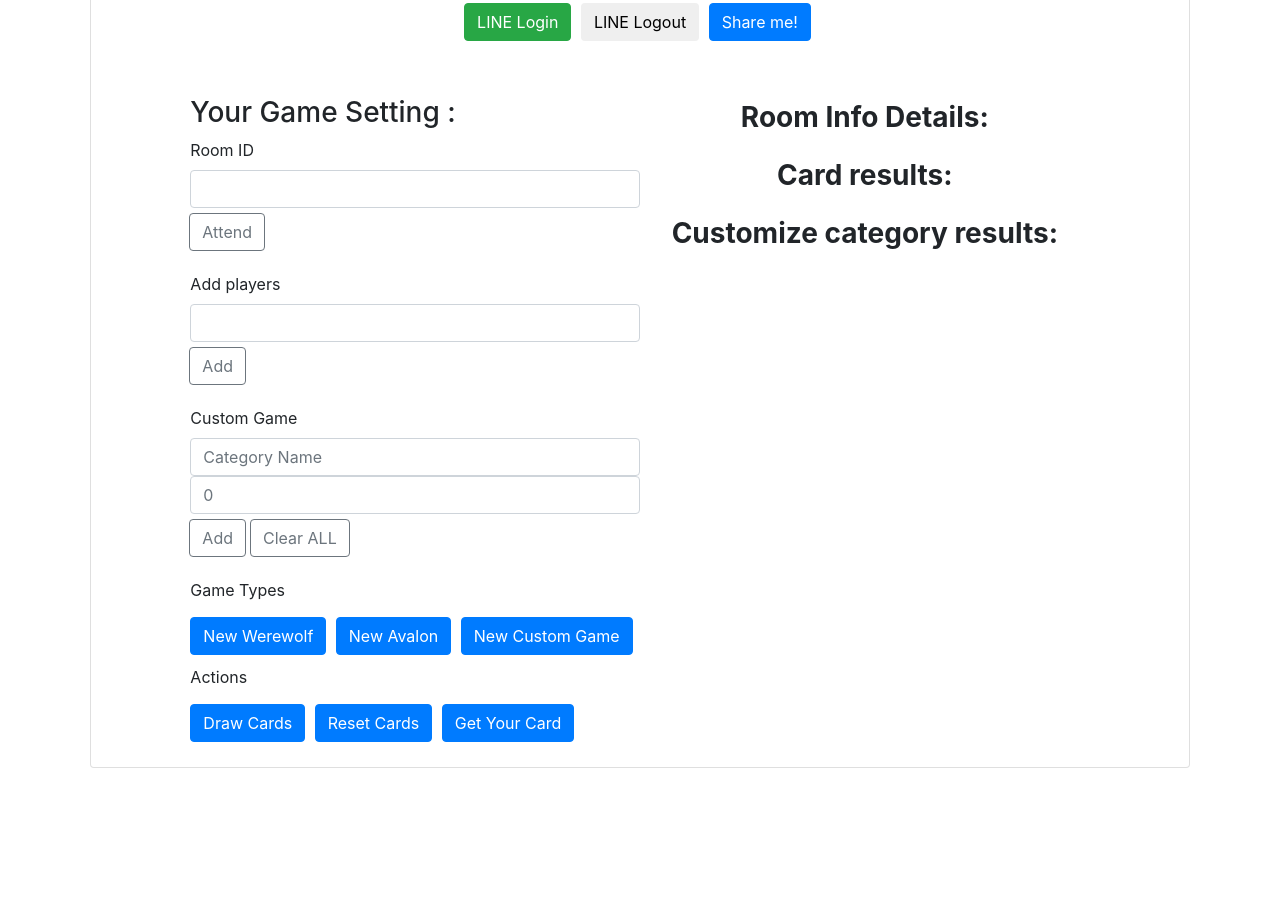
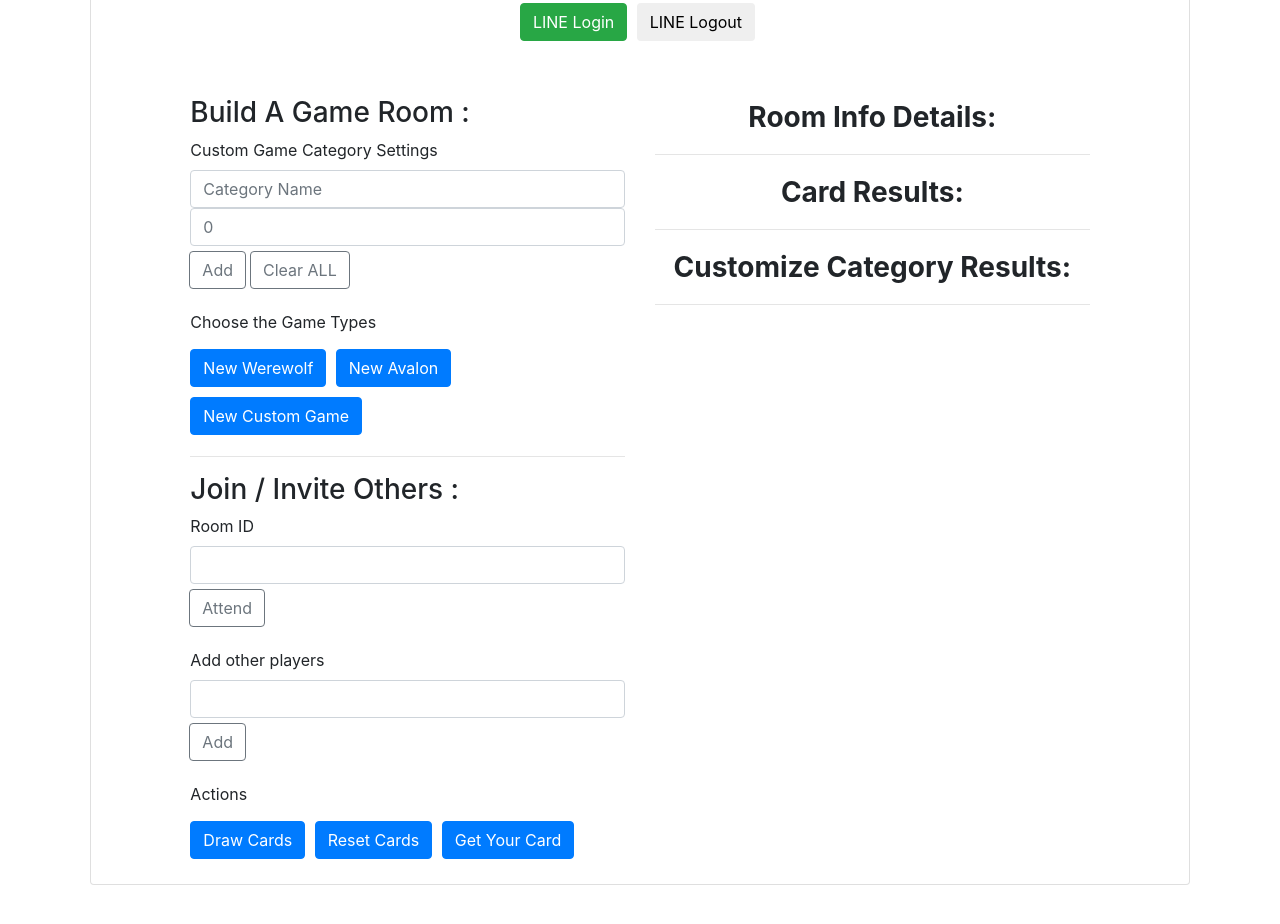
Before and after one commit to a3102a123/Line_card_game, a website: page public/index.html in a window 1280 px wide. Shown: the part 762-1686 px from the top of the page. Before the commit the page ends 1574 px from the top, so only its background shows below. Drawn offline with nearby package versions, Linux system fonts and the light colour scheme; no server answers.

Commit message:
Modify the css

```diff
--- a/public/index.html
+++ b/public/index.html
@@ -33,14 +33,14 @@
                                 <div class="loginBlock">
                                     <button id="liffLoginButton" class="btn btn-success">LINE Login</button>
                                     <button id="liffLogoutButton" class="btn">LINE Logout</button>
-                                    <button id="shareMeTargetPicker" class="btn btn-primary">Share me!</button>
+                                    <!-- <button id="shareMeTargetPicker" class="btn btn-primary">Share me!</button> -->
                                 </div>
 
                                 <div class="tool infoBlock">
                                     <div class="leftBlock">
-                                        <h3>Your Game Setting : </h3>
+                                        <h3>Build A Game Room : </h3>
                                         <form role="form">
-                                            <div class="form-group">
+                                            <!-- <div class="form-group">
                                                 <label>Room ID</label>
                                                 <input id="RoomId" type="text" class="form-control">
                                                 <div class="input-group-append">
@@ -53,9 +53,9 @@
                                                 <div class="input-group-append">
                                                     <button id="AddBtn" class="btn btn-outline-secondary" type="button">Add</button>
                                                 </div>
-                                            </div>
+                                            </div> -->
                                             <div class="form-group">
-                                                <label>Custom Game</label>
+                                                <label>Custom Game Category Settings</label>
                                                 <input id="CustomCategory" type="text" class="form-control" placeholder="Category Name">
                                                 <input id="customCategoryNum" type="number" class="form-control" placeholder="0">
                                                 <div class="input-group-append">
@@ -63,10 +63,27 @@
                                                     <button id="ClearCategoryBtn" class="btn btn-outline-secondary" type="button">Clear ALL</button>
                                                 </div>
                                             </div>
-                                            <div class="typesTitle">Game Types</div>
+                                            <div class="typesTitle">Choose the Game Types</div>
                                             <button type="button" id="NewRoom" class="btn btn-primary">New Werewolf</button>
                                             <button type="button" id="NewRoom2" class="btn btn-primary">New Avalon</button>
                                             <button type="button" id="NewRoom3" class="btn btn-primary">New Custom Game</button>
+                                            <hr>
+                                            <h3>Join / Invite Others : </h3>
+                                            <div class="form-group">
+                                                <label>Room ID</label>
+                                                <input id="RoomId" type="text" class="form-control">
+                                                <div class="input-group-append">
+                                                    <button id="AttendBtn" class="btn btn-outline-secondary" type="button">Attend</button>
+                                                </div>
+                                            </div>
+                                            <div class="form-group">
+                                                <label>Add other players</label>
+                                                <input id="UserId" type="text" class="form-control">
+                                                <div class="input-group-append">
+                                                    <button id="AddBtn" class="btn btn-outline-secondary" type="button">Add</button>
+                                                </div>
+                                            </div>
+
                                             <div class="actionsTitle">Actions</div>
                                             <button type="button" id="drawCard" class="btn btn-primary">Draw Cards</button>
                                             <button type="button" id="ResetBtn" class="btn btn-primary">Reset Cards</button>
@@ -75,17 +92,20 @@
                                     </div>
                                     <div class="rightBlock">
                                         <div class="roomDetailTitle">Room Info Details:</div>
+                                        <hr>
                                         <div>
                                             <p id="UserRoomNum"></p>
                                         </div>
                                         <div>
                                             <p id="PlayerName"></p>
                                         </div>
-                                        <div class="cardResult">Card results:</div>
+                                        <div class="cardResult">Card Results:</div>
+                                        <hr>
                                         <div>
                                             <p id="UserClass"></p>
                                         </div>
-                                        <div class="customcategory">Customize category results:</div>
+                                        <div class="customcategory">Customize Category Results:</div>
+                                        <hr>
                                         <div>
                                             <p id="Category"></p>
                                         </div>
--- a/public/liff-starter.js
+++ b/public/liff-starter.js
@@ -143,7 +143,7 @@ function initializeApp() {
         document.getElementById('liffLoginButton').disabled = true;
     } else {
         document.getElementById('liffLogoutButton').disabled = true;
-        document.getElementById('shareMeTargetPicker').disabled = true;
+        //document.getElementById('shareMeTargetPicker').disabled = true;
     }
 }
 
@@ -170,7 +170,7 @@ function displayIsInClientInfo() {
         document.getElementById('liffLogoutButton').classList.toggle('hidden');
         document.getElementById('isInClient').textContent = 'You are opening the app in the in-app browser of LINE.';
     } else {
-        document.getElementById('shareMeTargetPicker').classList.toggle('hidden');
+        //document.getElementById('shareMeTargetPicker').classList.toggle('hidden');
     }
 }
 
@@ -186,22 +186,22 @@ function loginInit(){
 * Register event handlers for the buttons displayed in the app
 */
 function registerButtonHandlers() {
-    document.getElementById('shareMeTargetPicker').addEventListener('click', function () {
-        if (liff.isApiAvailable('shareTargetPicker')) {
-            liff.shareTargetPicker([{
-                'type': 'text',
-                'text': 'Hello, I am ' + PROFILE.displayName
-            }, {
-                'type': 'image',
-                'originalContentUrl': PROFILE.pictureUrl,
-                'previewImageUrl': PROFILE.pictureUrl
-            }]).then(function (res) {
-                if (res) alert('Message sent!');
-            }).catch(function (res) {
-                console.error(res);
-            });
-        }
-    });
+    // document.getElementById('shareMeTargetPicker').addEventListener('click', function () {
+    //     if (liff.isApiAvailable('shareTargetPicker')) {
+    //         liff.shareTargetPicker([{
+    //             'type': 'text',
+    //             'text': 'Hello, I am ' + PROFILE.displayName
+    //         }, {
+    //             'type': 'image',
+    //             'originalContentUrl': PROFILE.pictureUrl,
+    //             'previewImageUrl': PROFILE.pictureUrl
+    //         }]).then(function (res) {
+    //             if (res) alert('Message sent!');
+    //         }).catch(function (res) {
+    //             console.error(res);
+    //         });
+    //     }
+    // });
 
     // login call, only when external browser is used
     document.getElementById('liffLoginButton').addEventListener('click', function () {
--- a/public/style.css
+++ b/public/style.css
@@ -20,6 +20,7 @@
 
 .rightBlock {
     flex: 1;
+    margin-left: 30px;
 }
 
 .btn {
@@ -127,4 +128,9 @@
         margin-top: 5px;
         margin-bottom: 5px;
     }
+
+    .rightBlock {
+        margin-left: 0px;
+        margin-top: 15px;
+    }
 }
```
